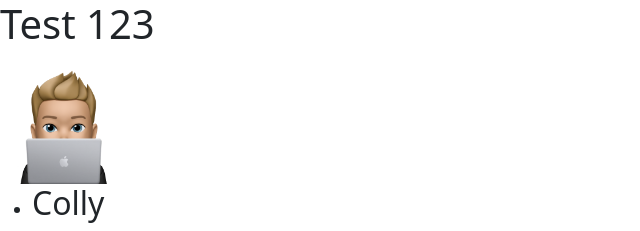
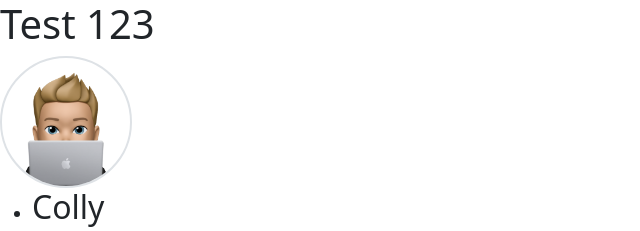
Before and after one commit to jarne/portfolio, a Gatsby site: page / in a window 1280 px wide. Shown: the top 231 px of the page, without its empty margins (0-640 px from the left). Built offline with nearby package versions, Linux system fonts and the light colour scheme; Gatsby itself is replaced by a stand-in of ours.

Commit message:
Change profile picture style to rounded with border

```diff
--- a/src/components/profilePicture.tsx
+++ b/src/components/profilePicture.tsx
@@ -22,12 +22,11 @@ const ProfilePicture = () => {
     `)
 
     return (
-        <div>
-            <GatsbyImage
-                image={data.file.childImageSharp.gatsbyImageData}
-                alt="Profile picture"
-            />
-        </div>
+        <GatsbyImage
+            image={data.file.childImageSharp.gatsbyImageData}
+            className="border border-2 rounded-circle"
+            alt="Profile picture"
+        />
     )
 }
 
```
